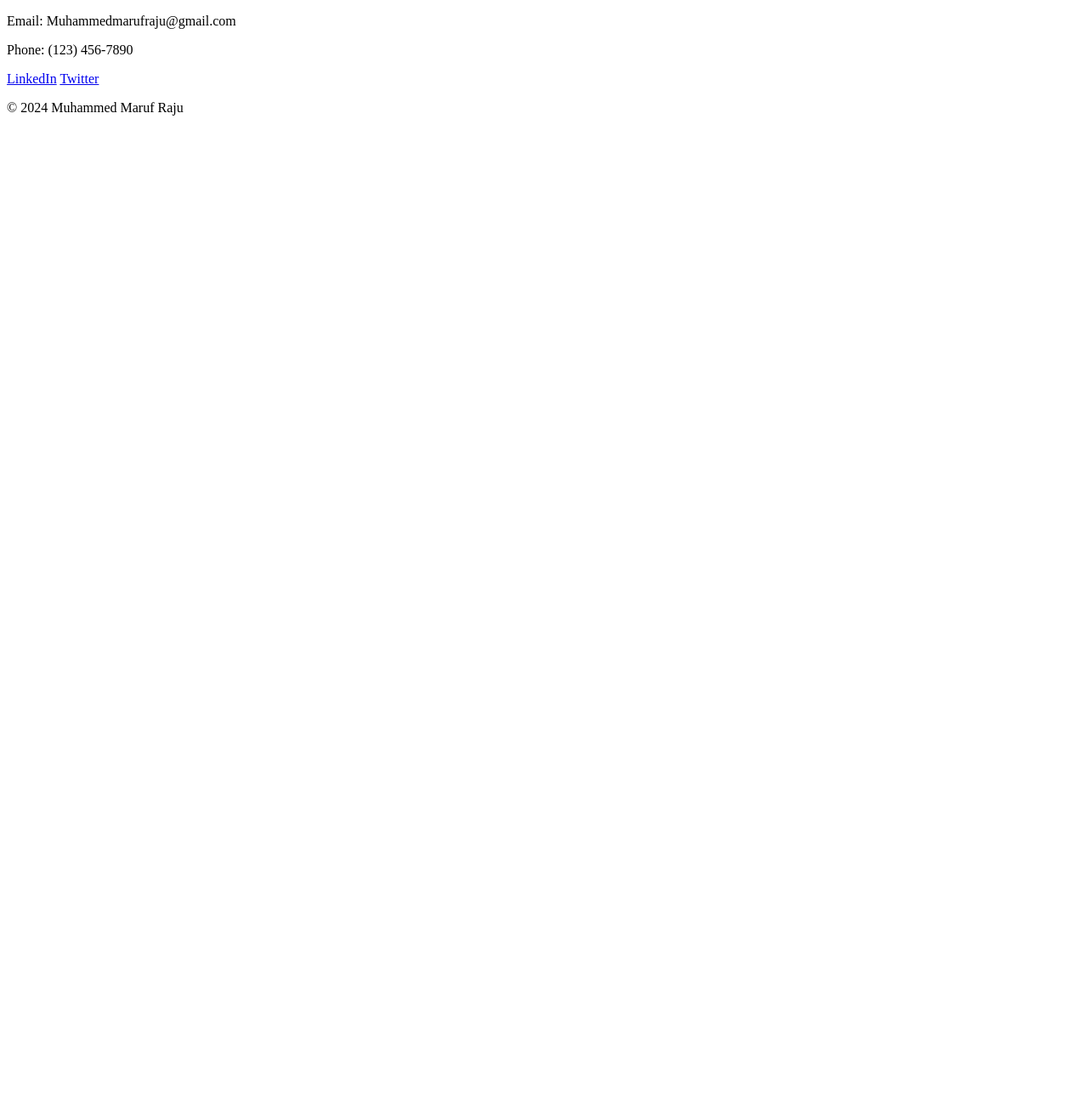
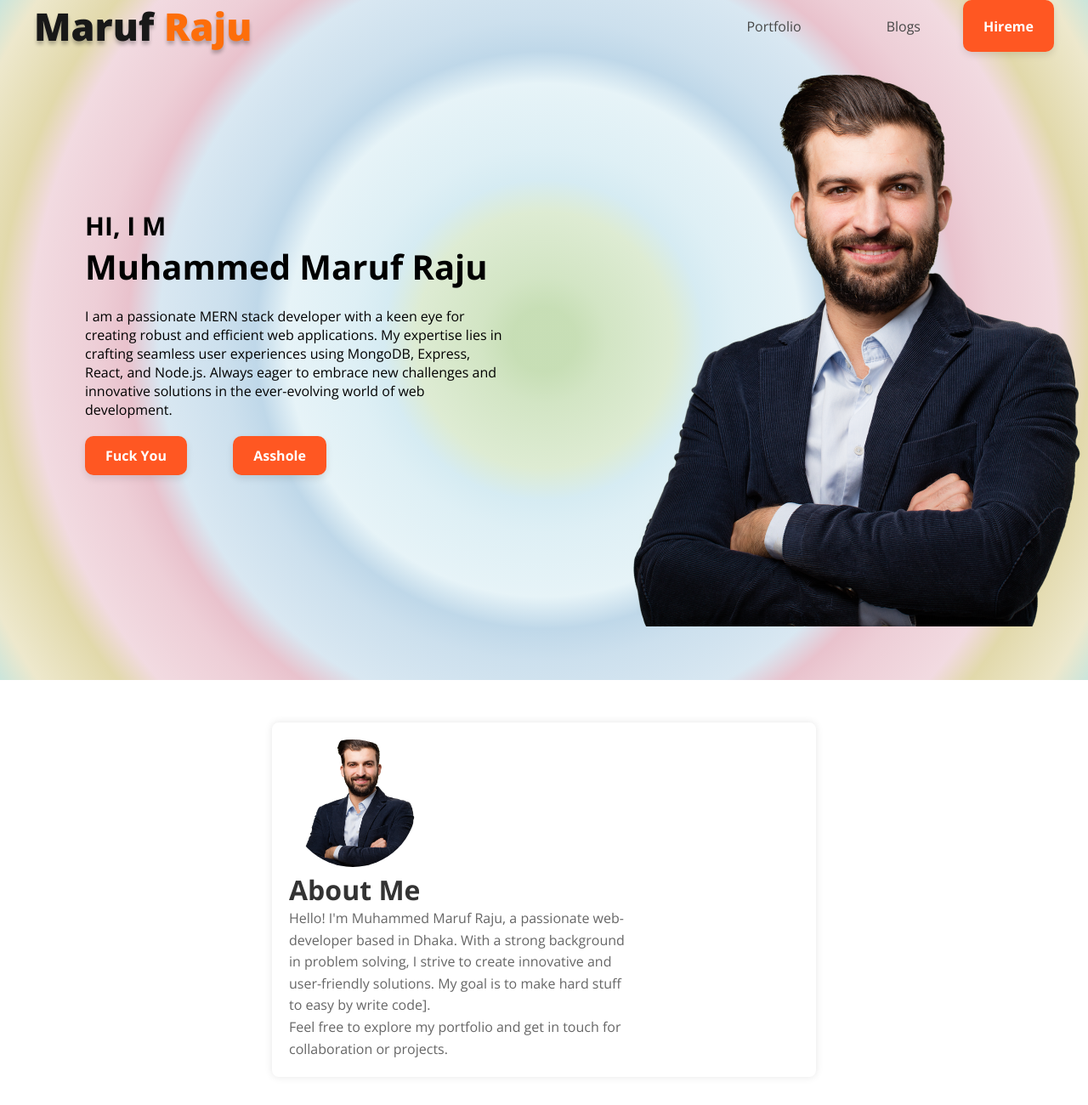
Before and after one commit to MarufCodeSculptor/simple-portfolio, a plain HTML site: page index.html in a window 1280 px wide. Shown: the top 1300 px of the page at 85% size. Before the commit the page ends 800 px from the top, so only its background shows below. Drawn offline with nearby package versions, Linux system fonts and the light colour scheme.

Commit message:
something added

```diff
--- a/index.html
+++ b/index.html
@@ -3,13 +3,85 @@
 <head>
     <meta charset="UTF-8">
     <meta name="viewport" content="width=device-width, initial-scale=1.0">
-    <title>Document</title>
+    <title>Muhammed_Maruf_Raju</title>
+    <link rel="stylesheet" href="styles/style.css">
+    <link rel="preconnect" href="https://fonts.googleapis.com">
+<link rel="preconnect" href="https://fonts.gstatic.com" crossorigin>
+<link href="https://fonts.googleapis.com/css2?family=Inter&family=Open+Sans:wght@400;700;800&display=swap" rel="stylesheet">
 </head>
 <body>
     <header>
+        <!-----------------NAVIGATION BAR ----------------->
+        <nav>
+            <h2 class="navTittle">Maruf <span class="specialColor">Raju</span></h2>
+            <ul>
+                <li> <a class="navItemLink"href="#"> <span>Portfolio</span> </a>  <li>
+                <li> <a class="navItemLink"href="#"> <span>Blogs</span> </a> </li>
+                <button class="CoreBtn CoreBtn-solid mr-left">hireme</button>
+            </ul>
+        </nav>
 
+        <!------HEADER TITTLE AND IMAGE----------- -->
+        <section class="brand-header">
+            <section class="tittle-contianer">
+                <div class="tittle">
+                    <h4 class="wave">hi, i m </h4>
+                <h1 class="name">Muhammed maruf raju</h1>
+                <p class="mt-mb">I am a passionate MERN stack developer with a keen eye for creating robust and efficient web applications. My expertise lies in crafting seamless user experiences using MongoDB, Express, React, and Node.js. Always eager to embrace new challenges and innovative solutions in the ever-evolving world of web development.</p>
+                <div class="button-section">
+                    <button class="CoreBtn CoreBtn-solid">fuck you</button>
+                    <button class="CoreBtn CoreBtn-solid mr-left">asshole</button>
+                </div>
+                </div>
+            </section>
+            <section class="image-contianer">
+                <img src="images/hardy.png" alt="">
+            </section>
+        </section>
     </header>
-    <main></main>
+    <!-- ----------------------------------------------------Header Endpoint -->
+
+<!-- About Me Area Inception -->
+    <main class="middle-width">
+        <div class="about-me">
+            <main class="about-container">
+                <img src="images/hardy.png" alt="Profile Image" class="profile-image">
+                <div class="about-content">
+                  <h1>About Me</h1>
+                  <p>
+                    Hello! I'm Muhammed Maruf Raju, a passionate web-developer based in Dhaka. With a strong background in problem solving, I strive to create innovative and user-friendly solutions. My goal is to make hard stuff to easy by write code].
+                  </p>
+                  <p>
+                    Feel free to explore my portfolio and get in touch for collaboration or projects.
+                  </p>
+                </div>
+              </main>
+        </div>
+
+    </main>
+
+
+
+
+
+
+
+
+
+
+    <main>
+
+
+
+    </main>
+
+
+
+
+
+
+
+
 
 
 
@@ -29,5 +101,9 @@
         </div>
       </footer>
 
+
+
+
+
 </body>
 </html>
--- a/styles/style.css
+++ b/styles/style.css
@@ -0,0 +1,236 @@
+*{
+    margin: 0;
+    padding: 0;
+    font-family: 'Inter', sans-serif;
+    font-family: 'Open Sans', sans-serif;
+}
+/* -------GLOBAL STYLING FOR MULTIPLE ELEMENTS--------*/
+/* Basic styling for the button */
+.CoreBtn{
+    display: inline-block;
+    padding: 12px 24px;
+    font-size: 16px;
+    font-weight: bold;
+    text-align: center;
+    text-decoration: none;
+    cursor: pointer;
+    border: none;
+    border-radius: 10px;
+    box-shadow: 0 4px 8px rgba(0, 0, 0, 0.1);
+    color: #fff;
+    transition: background-color 0.3s;
+    text-transform: capitalize;
+
+  }
+  .mr-left{
+    margin-left:50px;
+  }
+  .mt-mb{
+    margin:20px auto;
+  }
+  /* Gradient background for the button */
+  .CoreBtn-gradient{
+      background: linear-gradient(to right, #4caf50, #2196f3); /* Adjust gradient colors as needed */
+
+  }
+  /* Solid background for the button */
+  .CoreBtn-solid{
+    background-color: #ff5722;
+  }
+  /* Hover effect for the button */
+  .CoreBtn:hover {
+    background-color: #ff4006;
+  }
+  .specialColor{
+    color: #FD6E0A;
+}
+
+
+
+
+
+
+/* ----------------NAV RELATED STYLE--------- */
+nav{
+    display: flex;
+    flex-direction: row;
+    flex-wrap: nowrap;
+    justify-content: space-between;
+    width: 100%;
+    max-width: 1200px;
+    margin:auto;
+}
+
+
+
+
+
+/*---nav tittle...  */
+.navTittle{
+    color:#181818;
+    font-weight: 800;
+    text-shadow: 0px 4px 4px rgba(0, 0, 0, 0.25);
+    font-size: 45px;
+    font-style: normal;
+    line-height: normal;
+    margin: 0;
+    padding: 0;
+
+}
+
+/* navigation */
+nav > ul {
+     /* itself style */
+     padding: 0;
+     margin: 0;
+     min-height: 100%;
+            /* for child */
+     list-style: none;
+     display: flex;
+
+
+
+}
+
+nav li{
+    list-style: none;
+    margin-left: 50px;
+    min-height: 100%;
+}
+nav a{
+    text-decoration: none;
+    color: #474747;
+    display: block;
+    min-height: 100%;
+    display: flex;
+    align-items: center;
+    justify-content: center;
+}
+
+/* --------------------HEADER STYLE----------------- */
+header{
+    background:radial-gradient(circle at center,
+    rgba(144, 190, 109, 0.5) 5%,    /* Light Green */
+    rgba(144, 190, 109, 0.4) 10%,   /* Light Green */
+    rgba(144, 190, 109, 0.3) 20%,   /* Light Green */
+
+    rgba(173, 216, 230, 0.5) 25%,   /* Light Blue */
+    rgba(173, 216, 230, 0.4) 30%,   /* Light Blue */
+    rgba(173, 216, 230, 0.3) 40%,   /* Light Blue */
+
+    rgba(128, 177, 211, 0.5) 45%,   /* Light Steel Blue */
+    rgba(128, 177, 211, 0.4) 50%,   /* Light Steel Blue */
+    rgba(128, 177, 211, 0.3) 60%,   /* Light Steel Blue */
+
+    rgba(211, 134, 155, 0.5) 65%,   /* Light Rose */
+    rgba(211, 134, 155, 0.4) 70%,   /* Light Rose */
+    rgba(211, 134, 155, 0.3) 80%,   /* Light Rose */
+
+    rgba(197, 179, 88, 0.5) 85%,    /* Light Gold */
+    rgba(197, 179, 88, 0.4) 90%,    /* Light Gold */
+    rgba(197, 179, 88, 0.3) 95%,    /* Light Gold */
+
+    rgba(150, 203, 184, 0.5) 100%   /* Light Jade */
+);
+height: 100vh;
+}
+
+.brand-header{
+   display:flex;
+}
+.tittle-contianer{
+    flex: 1;
+    flex-basis: 0;
+    margin:100px;
+    display: flex;
+    align-items: center;
+    justify-content: center;
+}
+.image-contianer{
+    flex: 1;
+    flex-basis:0;
+}
+.name{
+    font-size: 40px;
+    text-transform: capitalize;
+}
+.wave{
+    font-size: 30px;
+    text-transform: uppercase;
+}
+   /* --------------------header style end here  */
+
+   /* --------------------------------------------------------main section start here-------------------------------  */
+
+   .middle-width{
+    width: 1200px;
+    margin: 50px auto;
+   }
+   .about-me{
+    margin: 0;
+    padding: 0;
+    display: flex;
+    align-items: center;
+    justify-content: center;
+
+   }
+   .about-container {
+    width: 600px;
+    background-color: #fff;
+    padding: 20px;
+    box-shadow: 0 0 10px rgba(0, 0, 0, 0.1);
+    border-radius: 8px;
+  }
+
+  .profile-image {
+    width: 150px;
+    height: 150px;
+    border-radius: 50%;
+    object-fit: cover;
+    margin-right: 20px;
+  }
+
+  .about-content {
+    max-width: 400px;
+  }
+
+  .about-content > h1{
+    color: #333;
+  }
+
+  .about-content > p{
+    color: #666;
+    line-height: 1.6;
+  }
+
+
+
+
+
+
+
+
+
+
+
+
+
+
+
+
+
+
+
+
+
+
+
+
+
+
+
+
+/* ----------footer style----------- */
+footer{
+    margin-top: 900px;
+}
```
